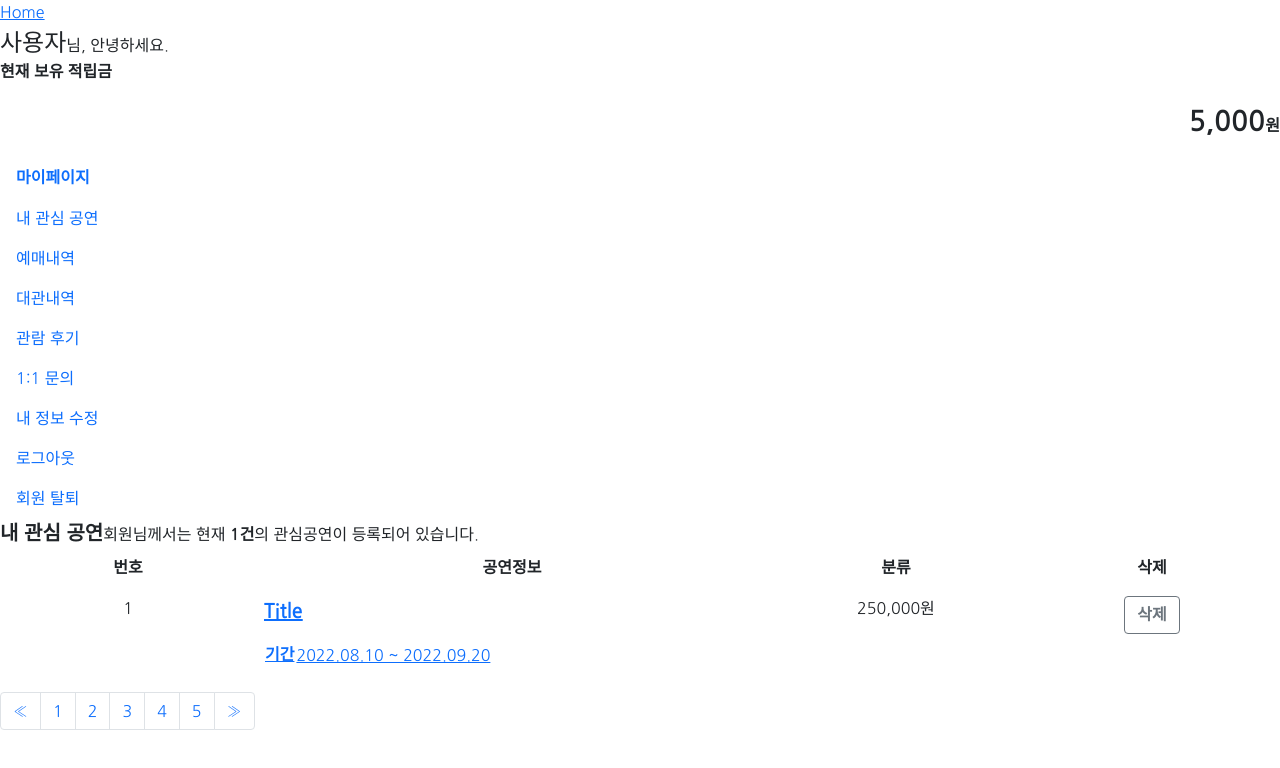
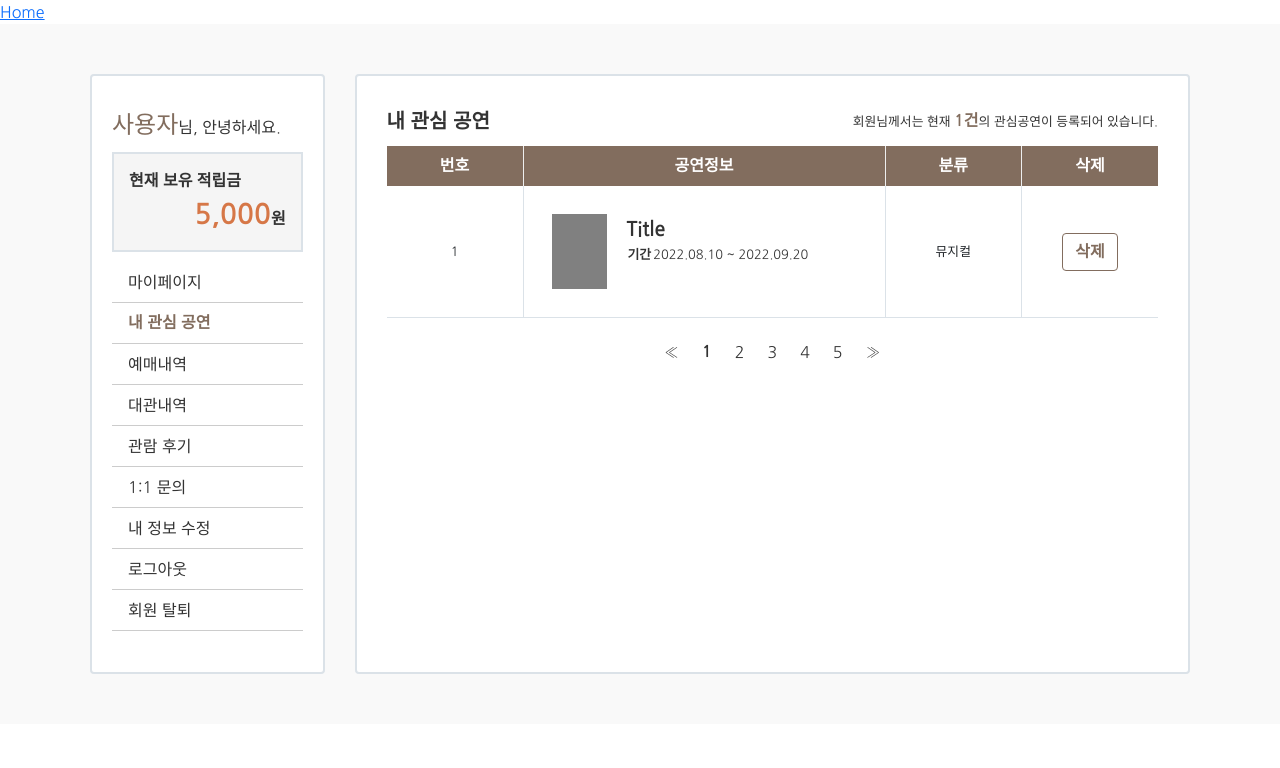
Before and after one commit to RoodyK/MOAPLACE-page, a Vue app: page /users/performance in a window 1280 px wide. Shown: the top 768 px of the page. Built offline with nearby package versions, Linux system fonts and the light colour scheme.

Commit message:
내 관심내역 프론트 수정

```diff
--- a/src/views/users/PerformanceView.vue
+++ b/src/views/users/PerformanceView.vue
@@ -17,10 +17,10 @@
         <div class="bot">
           <ul class="nav flex-column fs-6">
             <li class="nav-item">
-              <a class="nav-link active fw-bold" aria-current="page" href="#">마이페이지</a>
+              <a class="nav-link" href="#">마이페이지</a>
             </li>
             <li class="nav-item">
-              <a class="nav-link" href="#">내 관심 공연</a>
+              <a class="nav-link active fw-bold" aria-current="page" href="#">내 관심 공연</a>
             </li>
             <li class="nav-item">
               <a class="nav-link" href="#">예매내역</a>
@@ -87,7 +87,7 @@
                       </div>
                     </a>
                   </td>
-                  <td class="text-center">250,000원</td>
+                  <td class="text-center">뮤지컬</td>
                   <td class="text-center end"><button type="button" class="btn btn-outline-secondary fs-6 fw-bold mybtn">삭제</button></td>
                 </tr>
               </tbody>
@@ -105,7 +105,7 @@
                   </span>
                 </a>
               </li>
-              <li class="page-item"><a class="page-link" href="">1</a></li>
+              <li class="page-item select"><a class="page-link" href="">1</a></li>
               <li class="page-item"><a class="page-link" href="">2</a></li>
               <li class="page-item"><a class="page-link" href="">3</a></li>
               <li class="page-item"><a class="page-link" href="">4</a></li>
@@ -131,7 +131,192 @@ export default {
 }
 </script>
 
-<style lang="scss">
+<style lang="scss" scoped>
 @import '../../scss/common.scss';
 
+#wrap {
+  display: flex;
+  justify-content: center;
+  width: 100%;
+  background-color: rgb(249, 249, 249);
+  a {
+    color: $black;
+    text-decoration:none;
+  }
+  .fs-7 {
+    font-size: 0.8em;
+  }
+  .black {
+    color: $black;
+  }
+  .brown {
+    color: $brown;
+  }
+  #box {
+    display: flex;
+    justify-content: center;
+    width: $width;
+    margin: 50px;
+    .left {
+      width: 300px;
+      height: 600px;
+      background-color: white;
+      border: 2px solid #dbe2e8;
+      margin-right: 30px;
+      padding: 30px 20px;
+      .top {
+        margin-bottom: 10px;
+      }
+      .mid {
+        background-color: whitesmoke;
+        border: 2px solid #dbe2e8;
+        padding: 15px;
+        p {
+          margin: 0;
+        }
+        span {
+          color: #D67747;
+        }
+      }
+      .bot {
+        margin: 10px 0px;
+        ul li {
+          border-bottom: 1px solid #CCCCCC;
+          a {
+            color: $black;
+          }
+          a:hover {
+            color: $brown;
+            opacity: 50%;
+          }
+          .active {
+              color: $brown;
+          }
+        }
+      }
+    }
+    .right {
+      width: 100%;
+      height: 100%;
+      background-color: white;
+      border: 2px solid #dbe2e8;
+      padding: 30px;
+      .mybtn {
+        color: $brown;
+        border-color: $brown;
+        background-color: white;
+      }
+      .mybtn:hover {
+        color: white;
+        background: $brown;
+      }
+      .title {
+        display: flex;
+        justify-content: space-between;
+        align-items: center;
+        margin-bottom: 10px;
+      }
+      .datenav {
+        display: flex;
+        align-items: center;
+        justify-content: space-evenly;
+        height: 70px;
+        margin: 30px 0px;
+        .mydate {
+          padding: 5px;
+        }
+        .datebtn {
+          padding: 5px 20px;
+          border: 1px solid gray;
+          background-color: white;
+        }
+        .select {
+          background-color: $brown;
+          a {
+            color: white;
+          }
+        }
+        .resultbtn {
+          margin-left: 10px;
+          font-size: 1em;
+        }
+      }
+      .table {
+        th.col {
+          background-color: $brown;
+          color: white;
+        }
+        tbody {
+          td:hover {
+            background-color: rgb(249, 249, 249);
+          }
+        }
+        td {
+          background-color: white;
+          .info {
+            display: flex;
+            margin: 20px 20px;
+            .img1 {
+              background-color: gray;
+              width: 110px;
+              height: 150px;
+              margin-right: 20px;
+            }
+            .img2 {
+              background-color: gray;
+              width: 55px;
+              height: 75px;
+              margin-right: 20px;
+            }
+            .txt {
+              p {
+                margin: 0px;
+              }
+              table td,th {
+                border: 0px;
+                background-color: transparent;
+              }
+            }
+          }
+        }
+      }
+      .myborder {
+        th{
+          border-right: 1px solid #eee;
+        }
+        td{
+          border-right: 1px solid #dbe2e8;
+          border-bottom: 1px solid #dbe2e8;
+        }
+        .end{
+          border-right: 0px;
+        }
+      }
+      .ticket-table {
+        vertical-align : middle;
+      }
+      .datenav {
+        background-color: rgb(249, 249, 249);
+      }
+    }
+  }
+  #mypaging {
+    display: flex;
+    justify-content: center;
+    .select {
+      font-weight: bold;
+    }
+    li {
+      a,span,a:hover,span:hover,a:focus,span:focus,a:active {
+        background: transparent;
+        border: none;
+        box-shadow: none;
+      }
+      a:hover {
+        color: $brown;
+        opacity: 50%;
+      }
+    }
+  }
+}
 </style>
```
